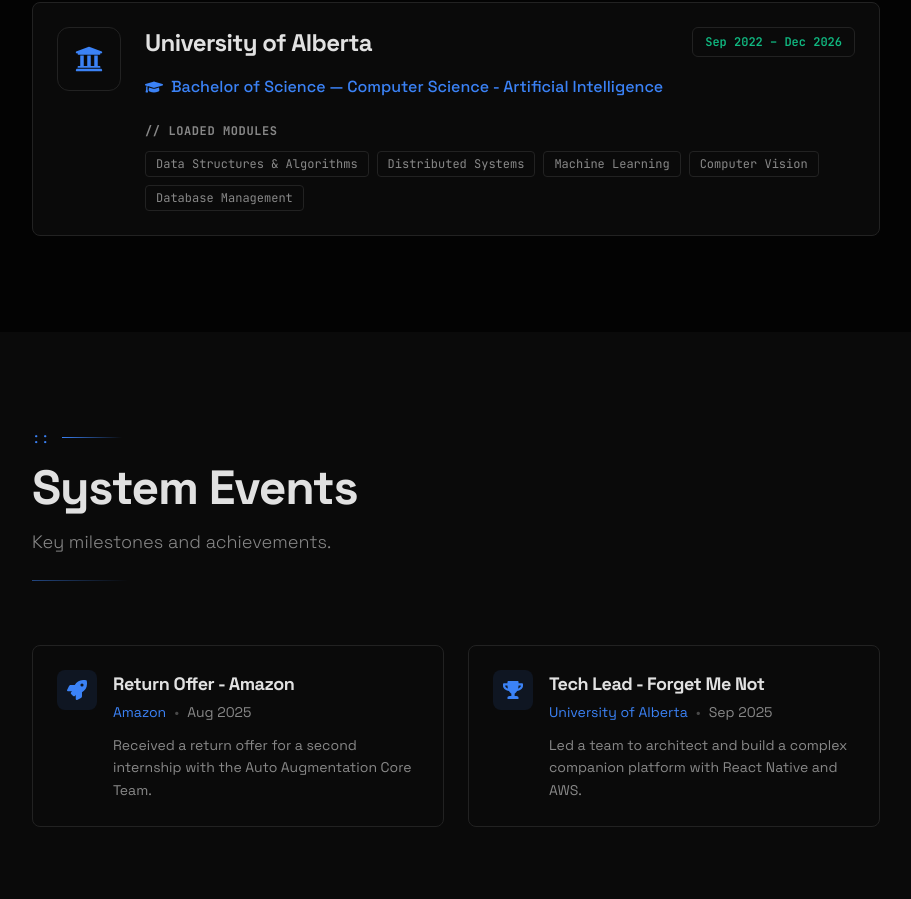
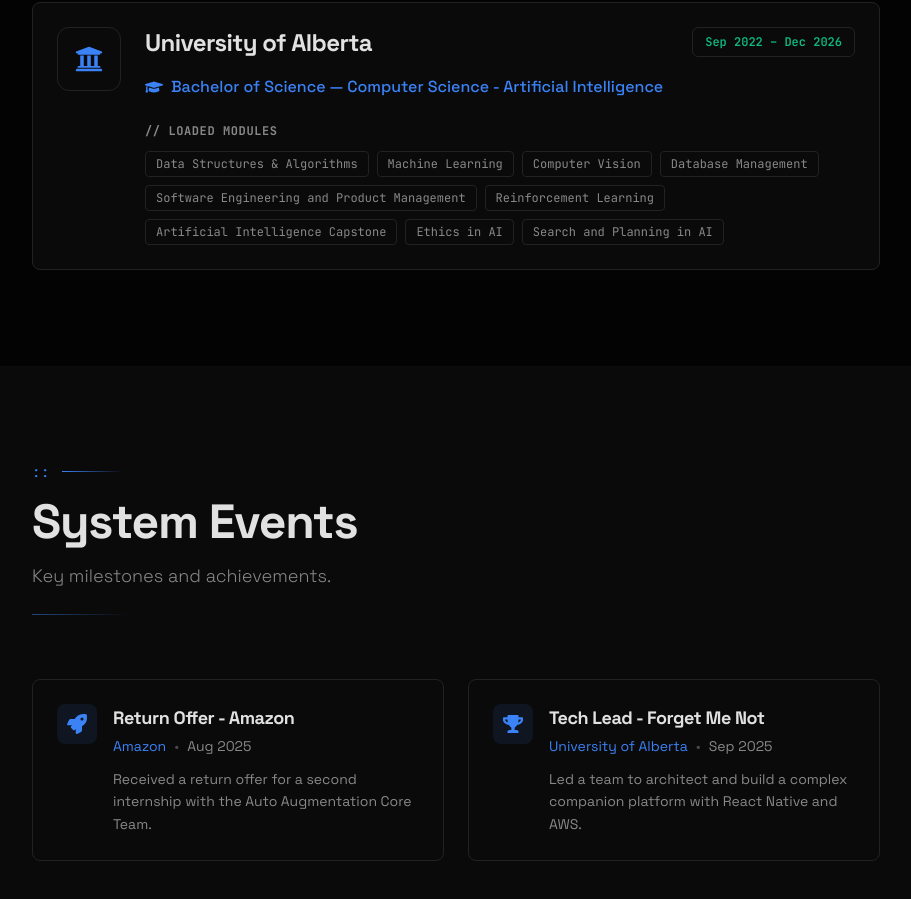
Before and after one commit to divitsinghall/portfolio-website, a React (Vite) app: page / in a window 1280 px wide. Shown: the part 5291-6190 px from the top of the page, without its empty margins (184-1095 px from the left). Built offline with nearby package versions, Linux system fonts and the light colour scheme.

Commit message:
Update resume and coursework

```diff
--- a/src/data/portfolioData.ts
+++ b/src/data/portfolioData.ts
@@ -151,10 +151,14 @@
       duration: "Sep 2022 – Dec 2026",
       coursework: [
         "Data Structures & Algorithms",
-        "Distributed Systems",
         "Machine Learning",
         "Computer Vision",
-        "Database Management"
+        "Database Management",
+        "Software Engineering and Product Management",
+        "Reinforcement Learning",
+        "Artificial Intelligence Capstone",
+        "Ethics in AI",
+        "Search and Planning in AI"
       ]
     }
   ] as Education[],
```
Also changed, not shown: 1 other file (tests, documents, lock files or other folders).
